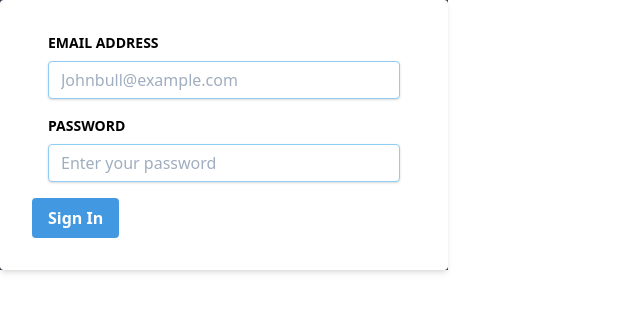
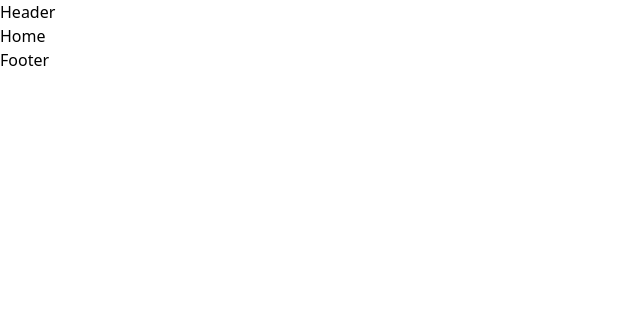
Before and after one commit to crup/food-mui, a React (Create React App) app: page / in a window 1280 px wide. Shown: the top 312 px of the page, without its empty margins (0-640 px from the left). Built offline with nearby package versions, Linux system fonts and the light colour scheme.

Commit message:
Added layout, config, react-router, redux

```diff
--- a/src/App.js
+++ b/src/App.js
@@ -1,25 +1,30 @@
 import React from 'react';
+import { BrowserRouter as Router } from 'react-router-dom';
+import thunk from 'redux-thunk';
+import { createStore, applyMiddleware, compose } from "redux";
+import { Provider } from "react-redux";
+import { renderRoutes } from "react-router-config";
+import { routes } from './routes';
+import rootReducer from "./reducers";
 
-function App() {
-  return (
-    <div className="App" >
-    <div className="w-full max-w-md bg-gray-800" >
-      <form action="" className=" bg-white shadow-md rounded px-8 py-8 pt-8">
-        <div className="px-4 pb-4">
-          <label htmlFor="email" className="text-sm block font-bold  pb-2">EMAIL ADDRESS</label>
-          <input type="email" name="email" id="" className="shadow appearance-none border rounded w-full py-2 px-3 text-gray-700 leading-tight focus:outline-none focus:shadow-outline border-blue-300 " placeholder="Johnbull@example.com"/>
-        </div>
-        <div  className="px-4 pb-4">
-          <label htmlFor="password" className="text-sm block font-bold pb-2">PASSWORD</label>
-          <input type="password" name="email" id="" className="shadow appearance-none border rounded w-full py-2 px-3 text-gray-700 leading-tight focus:outline-none focus:shadow-outline border-blue-300" placeholder="Enter your password"/>
-        </div>
-        <div>
-          <button className="bg-blue-500 hover:bg-blue-700 text-white font-bold py-2 px-4 rounded focus:outline-none focus:shadow-outline" type="button">Sign In</button>
-        </div>
-      </form>
-    </div>
-  </div>
-  );
-}
+const middlewares = [thunk];
+
+const composeEnhancers =
+    typeof window === 'object' &&
+        window.__REDUX_DEVTOOLS_EXTENSION_COMPOSE__ ?
+        window.__REDUX_DEVTOOLS_EXTENSION_COMPOSE__({}) : compose;
+const enhancer = composeEnhancers(applyMiddleware(...middlewares));
+
+export const store = createStore(rootReducer, enhancer);
+
+const App = () => {
+    return (
+        <Provider store={store}>
+            <Router>
+                { renderRoutes(routes) }
+            </Router>
+        </Provider>
+    );
+};
 
 export default App;
--- /dev/null
+++ b/src/components/configuration/index.js
@@ -0,0 +1,21 @@
+/* eslint-disable complexity */
+
+/* eslint-disable max-len */
+import React, { Fragment } from "react";
+import PropTypes from "prop-types";
+
+const Configuration = ({
+    children,
+}) => {
+    return (
+        <Fragment>
+            {children}
+        </Fragment>
+    );
+};
+
+Configuration.propTypes = {
+    children: PropTypes.any.isRequired
+};
+
+export default Configuration;
--- /dev/null
+++ b/src/components/error-handler/index.js
@@ -0,0 +1,25 @@
+import React, { Component } from "react";
+import PropTypes from "prop-types";
+class ErrorHandler extends Component {
+    constructor(props) {
+        super(props);
+        this.state = {
+            hasError: false
+        };
+    }
+
+    componentDidCatch(error, info) {
+        console.log(info);
+        this.setState({ hasError: true });
+    }
+
+    render() {
+        return this.state.hasError ? <React.Fragment /> :  this.props.children;
+    }
+}
+
+ErrorHandler.propTypes = {
+    children: PropTypes.any
+};
+
+export default ErrorHandler;
--- /dev/null
+++ b/src/components/footer/index.js
@@ -0,0 +1,5 @@
+import React from "react";
+
+const Footer = () => <div>Footer</div>;
+
+export default Footer;
--- /dev/null
+++ b/src/components/header/index.js
@@ -0,0 +1,5 @@
+import React from "react";
+
+const Header = () => <div>Header</div>;
+
+export default Header;
--- /dev/null
+++ b/src/components/layout/index.js
@@ -0,0 +1,31 @@
+import React, { Fragment } from "react";
+import { connect } from "react-redux";
+import { bindActionCreators } from "redux";
+import Header from "../header";
+import Footer from "../footer";
+import ErrorHandler from "../error-handler";
+import '../../styles/tailwind.generated.css';
+
+export default function withLayout(Component) {
+    const Layout = (props) => {
+        const getLayout = () => {
+            return (
+                <Fragment>
+                    <ErrorHandler>
+                        <Header {...props} />
+                    </ErrorHandler>
+                    <ErrorHandler>
+                        <Component {...props} />
+                    </ErrorHandler>
+                    <ErrorHandler>
+                        <Footer {...props} />
+                    </ErrorHandler>
+                </Fragment>
+            );
+        };
+        return getLayout();
+    };
+    const mapStateToProps = () => ({});
+    const mapDispatchToProps = (dispatch) => bindActionCreators({}, dispatch);
+    return connect(mapStateToProps, mapDispatchToProps)(Layout);
+}
--- a/src/index.js
+++ b/src/index.js
@@ -1,6 +1,5 @@
 import React from 'react';
 import ReactDOM from 'react-dom';
-import './styles/tailwind.generated.css';
 import App from './App';
 import * as serviceWorker from './serviceWorker';
 
--- /dev/null
+++ b/src/pages/home/index.js
@@ -0,0 +1,6 @@
+import React from "react";
+import withLayout from "../../components/layout";
+
+const Home = () => <div>Home</div>;
+
+export default withLayout(Home);
--- /dev/null
+++ b/src/reducers.js
@@ -0,0 +1,16 @@
+import { combineReducers } from 'redux';
+// import test from "../component/reducer";
+const testReducer = function (state = 0, action) {
+    switch (action.type) {
+      case "INCREMENT":
+        return state + 1;
+      case "DECREMENT":
+        return state - 1;
+      default:
+        return state;
+    }
+  };
+
+export default combineReducers({
+    test: testReducer,
+});
--- /dev/null
+++ b/src/routes.js
@@ -0,0 +1,36 @@
+import React from "react";
+import PropTypes from "prop-types";
+import { withRouter } from "react-router-dom";
+import { renderRoutes } from "react-router-config";
+import Configuration from "./components/configuration";
+import Home from "./pages/home";
+
+const App = ({ route, children }) => {
+    return (
+        <Configuration>
+            {renderRoutes(route.routes)}
+            {children}
+        </Configuration>
+    );
+};
+
+App.propTypes = {
+    route: PropTypes.object,
+    children: PropTypes.object
+};
+
+const routes = [
+    {
+        path: "/",
+        component: withRouter(App),
+        routes: [
+            {
+                path: "/",
+                exact: true,
+                component: Home,
+            },
+        ]
+    }
+];
+
+export { routes };
```
Also changed, not shown: package.json (+7 -1 lines), 2 other files (tests, documents, lock files or other folders).
